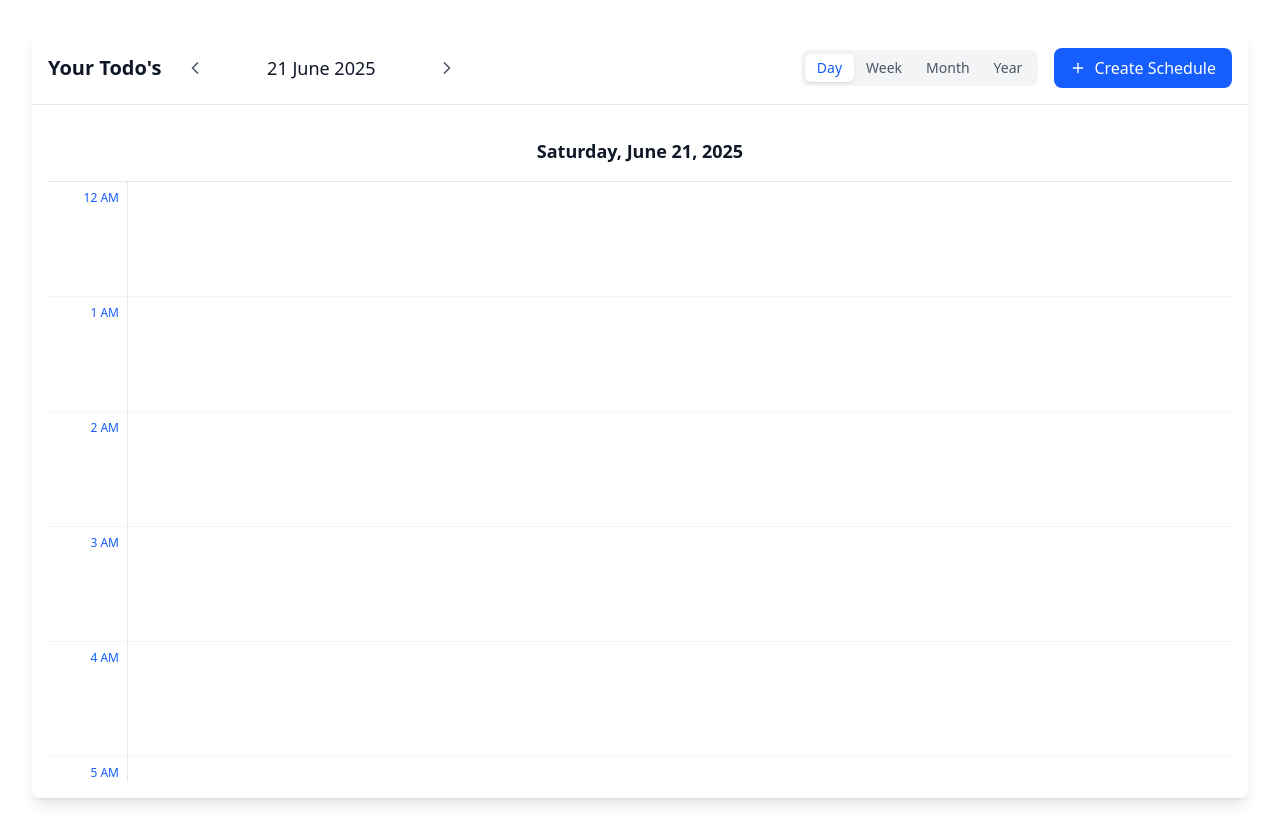
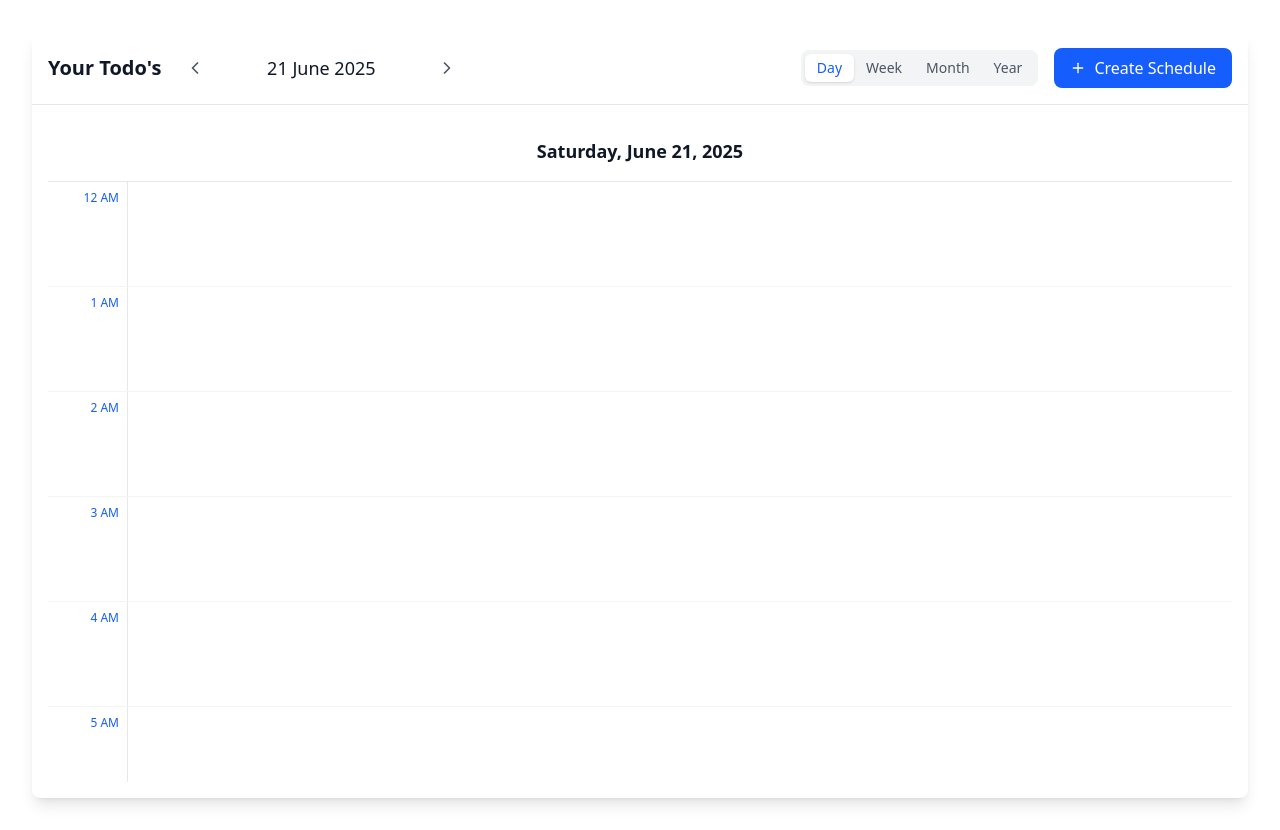
Before and after one commit to pandiyank001/Calendar, a React (Vite) app: page / in a window 1280 px wide. Both pictures are taken after a click on the button "Day". Built offline with nearby package versions, Linux system fonts and the light colour scheme.

Commit message:
Rectified the calendar logic issue

```diff
--- a/src/component/views/DayView.tsx
+++ b/src/component/views/DayView.tsx
@@ -22,7 +22,7 @@ export default function DayView({
   loading,
 }: DayViewProps) {
   const timeSlots = Array.from({ length: 24 }, (_, i) => i)
-  const BASE_SLOT_HEIGHT = 115
+  const BASE_SLOT_HEIGHT = 105
 
   const getEventsForTimeSlot = (hour: number) => {
     const dayEvents = events.filter((event) =>
@@ -75,7 +75,7 @@ export default function DayView({
     if (minDurationPercentage >= 1) return BASE_SLOT_HEIGHT
 
     const inversePercentage = 1 - minDurationPercentage
-    const additionalHeight = inversePercentage * 280
+    const additionalHeight = inversePercentage * 200
     const expandedHeight = BASE_SLOT_HEIGHT + additionalHeight
 
     return Math.round(expandedHeight)
@@ -88,8 +88,8 @@ export default function DayView({
       return BASE_SLOT_HEIGHT - 50
     }
 
-    const availableSpace = slotHeight - 40
-    const baseEventHeight = 70
+    const availableSpace = slotHeight - 35
+    const baseEventHeight = 60
     const inversePercentage = 1 - durationPercentage
     const eventContainerHeight = baseEventHeight + (availableSpace - baseEventHeight) * inversePercentage
 
```
